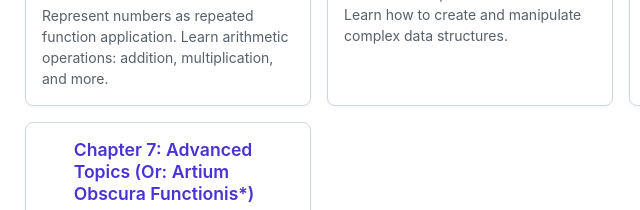
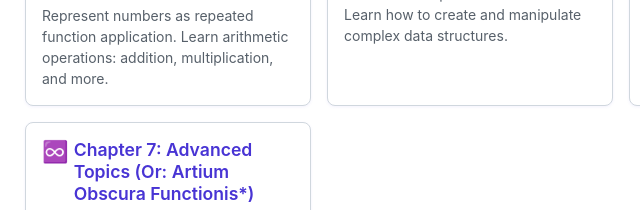
Before and after one commit to mawaha/lambda, a website: page docs/index.html in a window 1280 px wide. Shown: the part 2220-2430 px from the top of the page, 170-810 px from the left. Drawn offline with Linux system fonts and the light colour scheme.

Commit message:
fix: add missing icon for Chapter 7

```diff
--- a/docs/css/hybrid-style.css
+++ b/docs/css/hybrid-style.css
@@ -362,6 +362,7 @@ p {
 .chapter-card:nth-child(4) h3::before { content: "📦"; }
 .chapter-card:nth-child(5) h3::before { content: "🔄"; }
 .chapter-card:nth-child(6) h3::before { content: "🚀"; }
+.chapter-card:nth-child(7) h3::before { content: "♾️"; }
 
 .chapter-card p {
 	margin-bottom: 0;
```
